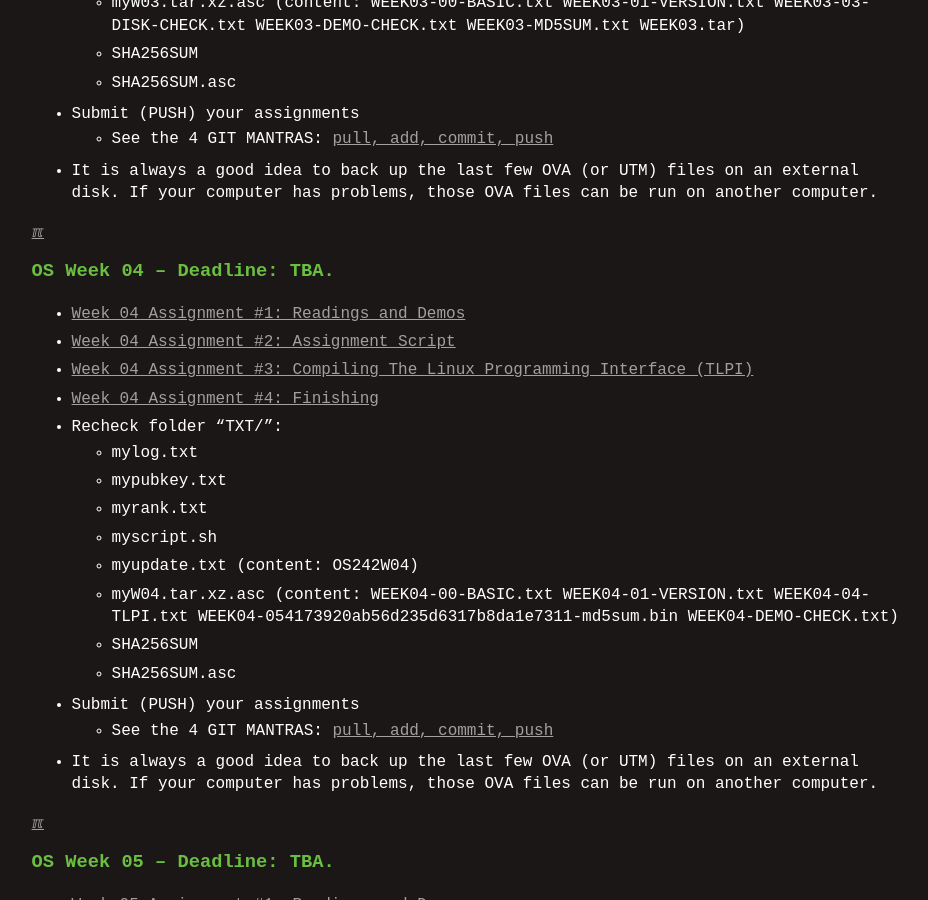
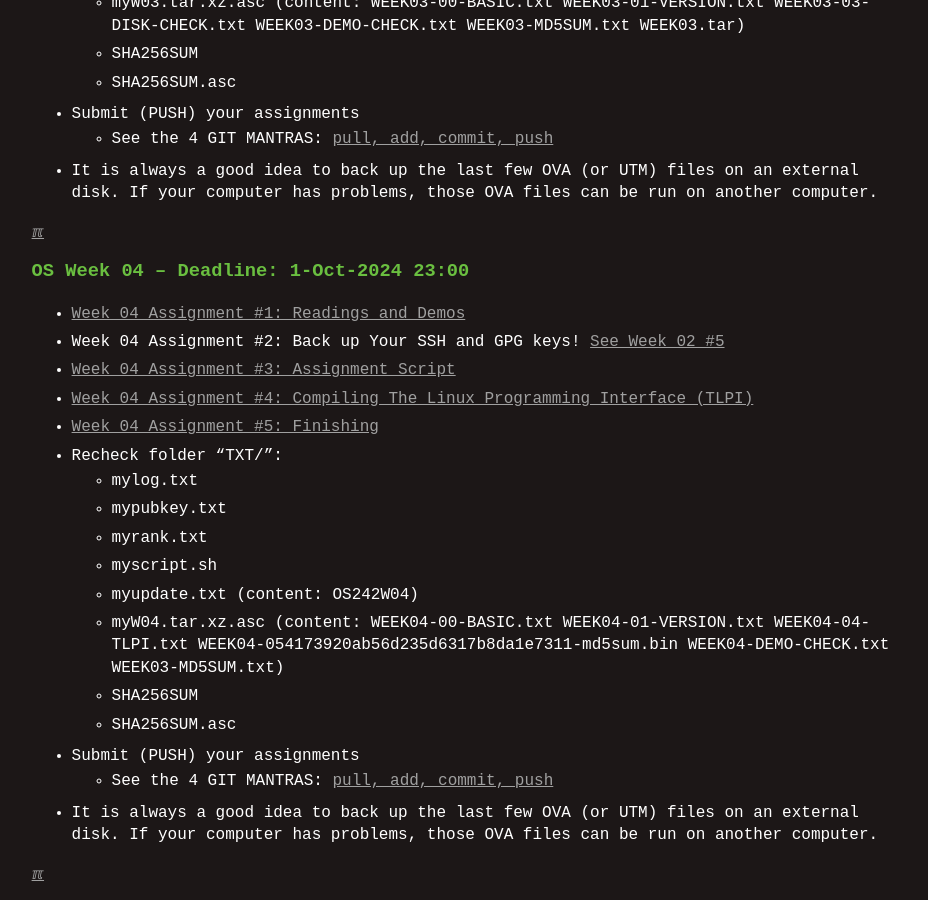
Before and after one commit to os2xx/demOS, a Jekyll site: the page built from index.md, in a window 1280 px wide and 900 px high, scrolled down 2396 px. Shown: the whole window, without its empty margins (166-1094 px from the left). Built offline with Jekyll 4.4.1, drawn with Linux system fonts in a browser that asks for light colours; some of the changed text lies outside the part shown.

Commit message:
modified:   W04-01.md W04-02.md W04-04.md index.md

```diff
--- a/_config.yml
+++ b/_config.yml
@@ -1,5 +1,5 @@
 title: Operating Systems Programming
-version:     "Fri 20 Sep 2024 04:00"
+version:     "Mon 23 Sep 2024 21:00"
 copyright:   "2024-2024"
 description: This is the Operating System course site,
       a GitHub Page, hosted at GitHub.com (thank you!).
--- a/index.md
+++ b/index.md
@@ -92,11 +92,12 @@ The Deadline is 7 (seven) days after the assignment was announced.
   If your computer has problems, those OVA files can be run on another computer.
 
 [&#x213C;](#)<br id="idxOS04">
-### OS Week 04 – Deadline:  TBA.
-* [Week 04 Assignment #1: Readings and Demos](W04-01.md)
-* [Week 04 Assignment #2: Assignment Script](W04-02.md)
-* [Week 04 Assignment #3: Compiling The Linux Programming Interface (TLPI)](W04-03.md)
-* [Week 04 Assignment #4: Finishing](W04-04.md)
+### OS Week 04 – Deadline: 1-Oct-2024 23:00
+* [Week 04 Assignment #1: Readings and Demos](W04-01.md){:target="_blank"}
+* Week 04 Assignment #2: Back up Your SSH and GPG keys! [See Week 02 #5](W02-11.md){:target="_blank"}
+* [Week 04 Assignment #3: Assignment Script](W04-02.md){:target="_blank"}
+* [Week 04 Assignment #4: Compiling The Linux Programming Interface (TLPI)](W04-03.md){:target="_blank"}
+* [Week 04 Assignment #5: Finishing](W04-04.md){:target="_blank"}
 * Recheck folder “TXT/”:
   * mylog.txt
   * mypubkey.txt
@@ -104,7 +105,7 @@ The Deadline is 7 (seven) days after the assignment was announced.
   * myscript.sh
   * myupdate.txt (content: OS242W04)
   * myW04.tar.xz.asc (content: WEEK04-00-BASIC.txt WEEK04-01-VERSION.txt WEEK04-04-TLPI.txt
-    WEEK04-054173920ab56d235d6317b8da1e7311-md5sum.bin WEEK04-DEMO-CHECK.txt)
+    WEEK04-054173920ab56d235d6317b8da1e7311-md5sum.bin WEEK04-DEMO-CHECK.txt WEEK03-MD5SUM.txt)
   * SHA256SUM
   * SHA256SUM.asc
 * Submit (PUSH) your assignments
```
Also changed, not shown: W04-01.md (+5 -5 lines), W04-02.md (+1 -1 lines), W04-04.md (+1 -1 lines).
